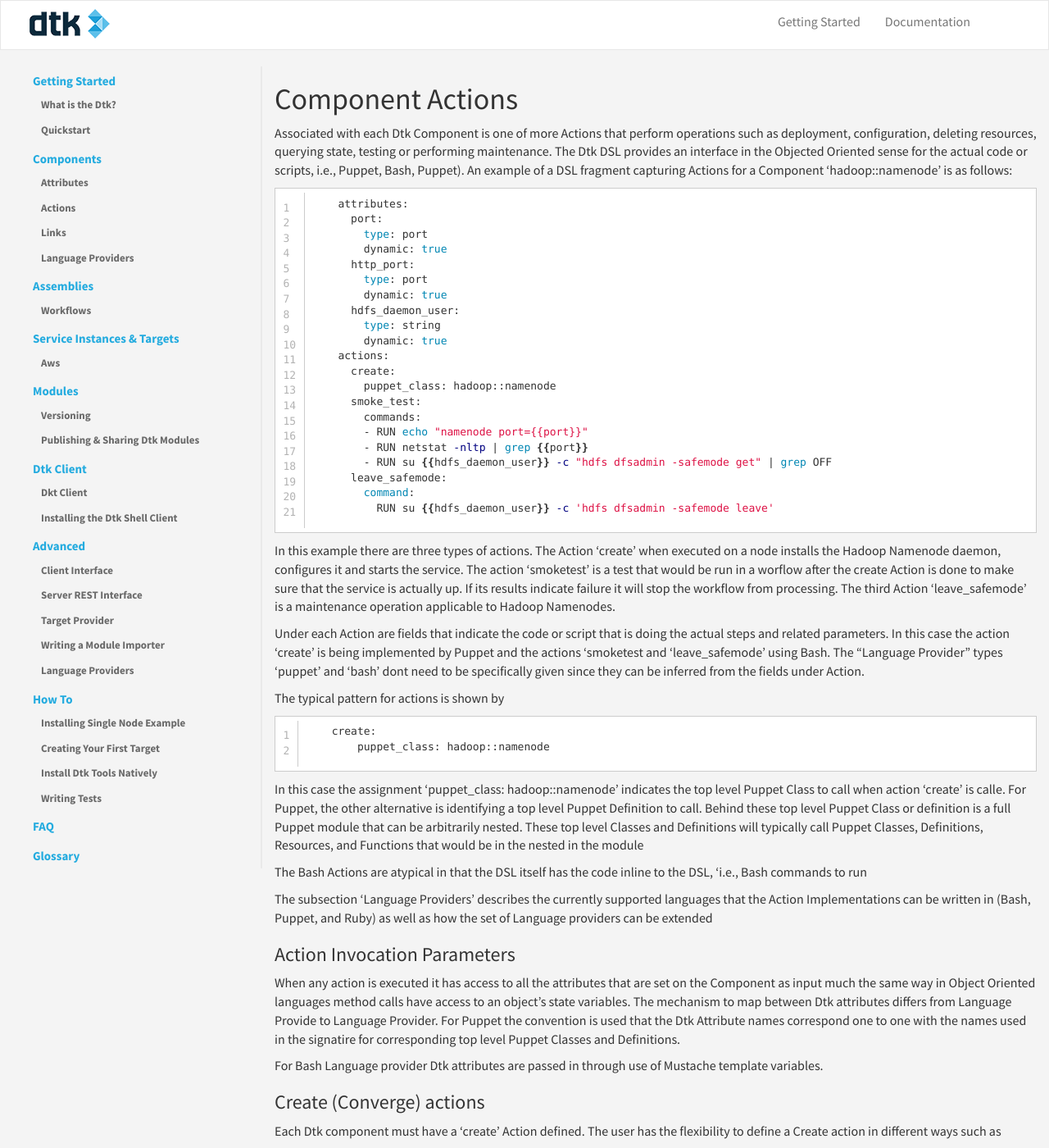
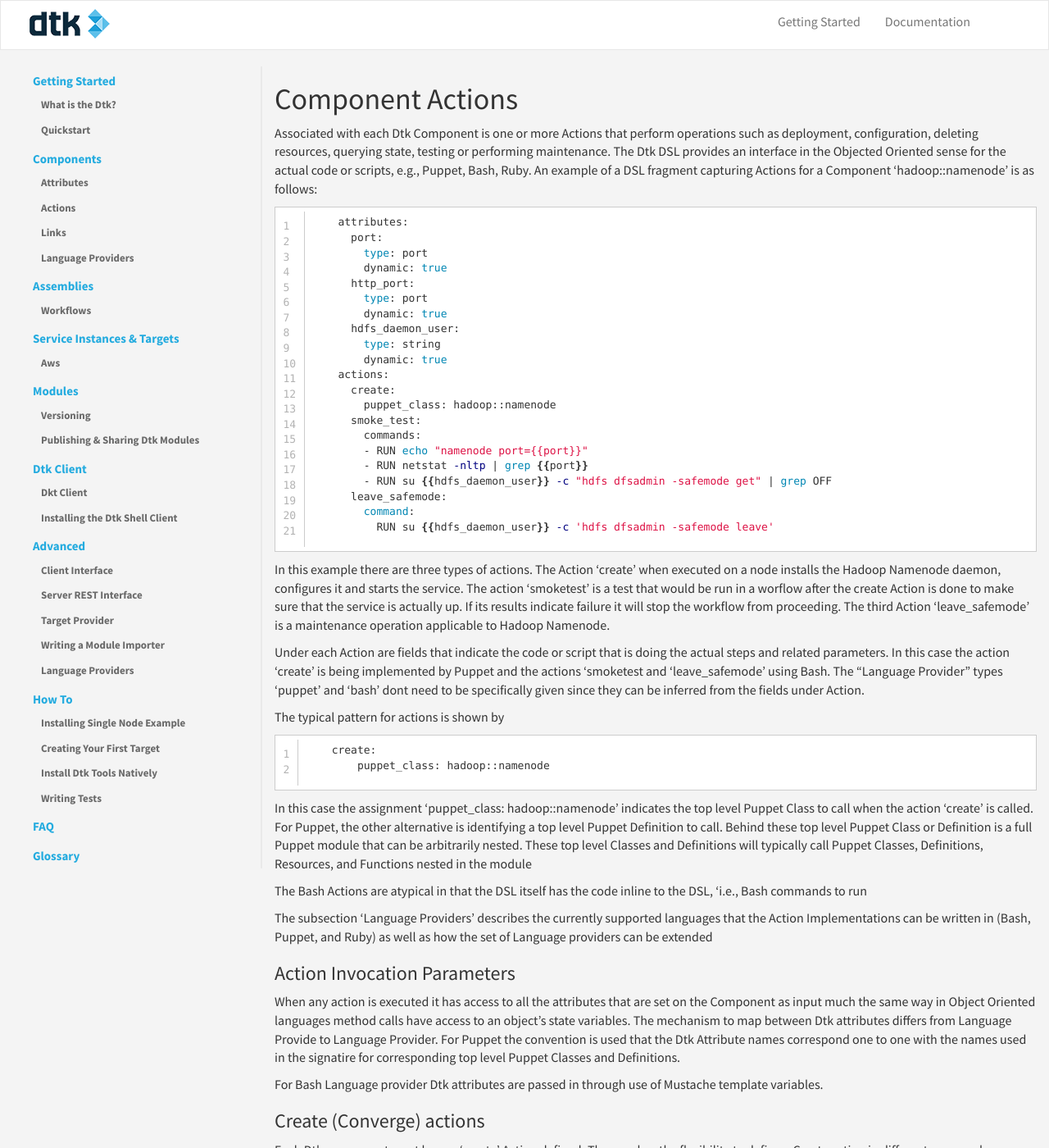
Before and after one commit to dtk/dtk-docs-v1, a Jekyll site: the page built from _components/actions.md, in a window 1280 px wide and 1400 px high. Shown: the whole window at 82% size. Built offline with Jekyll 4.4.1, drawn with Linux system fonts in a browser that asks for light colours.

Commit message:
Update actions.md

```diff
--- a/_components/actions.md
+++ b/_components/actions.md
@@ -5,7 +5,7 @@ order: 20
 
 # Component Actions
 
-Associated with each Dtk Component is one of more Actions that perform operations such as deployment, configuration, deleting resources, querying state, testing or performing maintenance. The Dtk DSL provides an interface in the Objected Oriented sense for the actual code or scripts, i.e., Puppet, Bash, Puppet). An example of a DSL fragment capturing Actions for a Component ‘hadoop::namenode’ is as follows:
+Associated with each Dtk Component is one or more Actions that perform operations such as deployment, configuration, deleting resources, querying state, testing or performing maintenance. The Dtk DSL provides an interface in the Objected Oriented sense for the actual code or scripts, e.g., Puppet, Bash, Ruby. An example of a DSL fragment capturing Actions for a Component ‘hadoop::namenode’ is as follows:
 
 {% highlight bash linenos %}
 {% raw %}
@@ -33,7 +33,7 @@ Associated with each Dtk Component is one of more Actions that perform operation
 {% endraw %}
 {% endhighlight %}
 
-In this example there are three types of actions. The Action ‘create’ when executed on a node installs the Hadoop Namenode daemon, configures it and starts the service. The action ‘smoketest’ is a test that would be run in a worflow after the create Action is done to make sure that the service is actually up. If its results indicate failure it will stop the workflow from processing. The third Action ‘leave_safemode’ is a maintenance operation applicable to Hadoop Namenodes.
+In this example there are three types of actions. The Action ‘create’ when executed on a node installs the Hadoop Namenode daemon, configures it and starts the service. The action ‘smoketest’ is a test that would be run in a worflow after the create Action is done to make sure that the service is actually up. If its results indicate failure it will stop the workflow from proceeding. The third Action ‘leave_safemode’ is a maintenance operation applicable to Hadoop Namenode.
 
 Under each Action are fields that indicate the code or script that is doing the actual steps and related parameters. In this case the action ‘create’ is being implemented by Puppet and the actions ‘smoketest and ‘leave_safemode’ using Bash. The “Language Provider” types ‘puppet’ and ‘bash’ dont need to be specifically given since they can be inferred from the fields under Action.
 
@@ -43,7 +43,7 @@ The typical pattern for actions is shown by
         puppet_class: hadoop::namenode
 {% endhighlight %}
 
-In this case the assignment ‘puppet_class: hadoop::namenode’ indicates the top level Puppet Class to call when action ‘create’ is calle. For Puppet, the other alternative is identifying a top level Puppet Definition to call. Behind these top level Puppet Class or definition is a full Puppet module that can be arbitrarily nested. These top level Classes and Definitions will typically call Puppet Classes, Definitions, Resources, and Functions that would be in the nested in the module
+In this case the assignment ‘puppet_class: hadoop::namenode’ indicates the top level Puppet Class to call when the action ‘create’ is called. For Puppet, the other alternative is identifying a top level Puppet Definition to call. Behind these top level Puppet Class or Definition is a full Puppet module that can be arbitrarily nested. These top level Classes and Definitions will typically call Puppet Classes, Definitions, Resources, and Functions nested in the module
 
 The Bash Actions are atypical in that the DSL itself has the code inline to the DSL, ‘i.e., Bash commands to run
 
```
